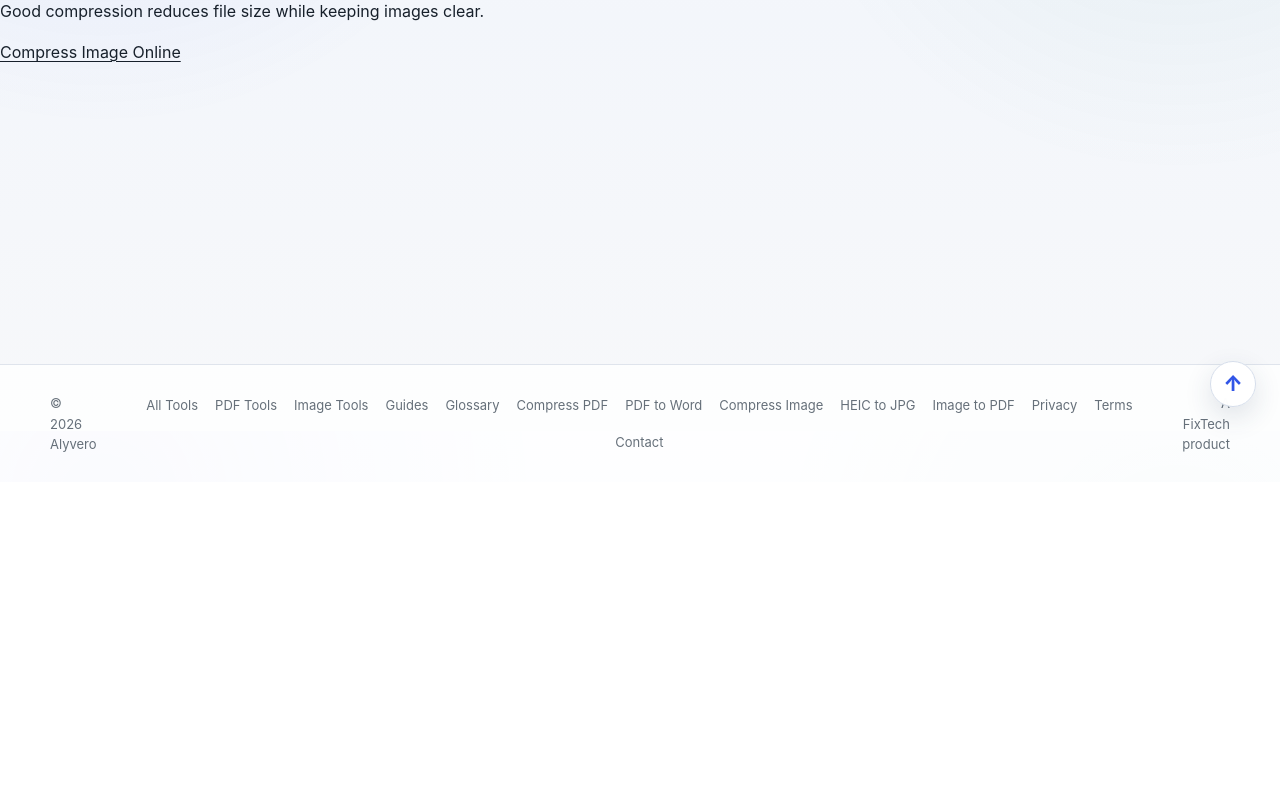
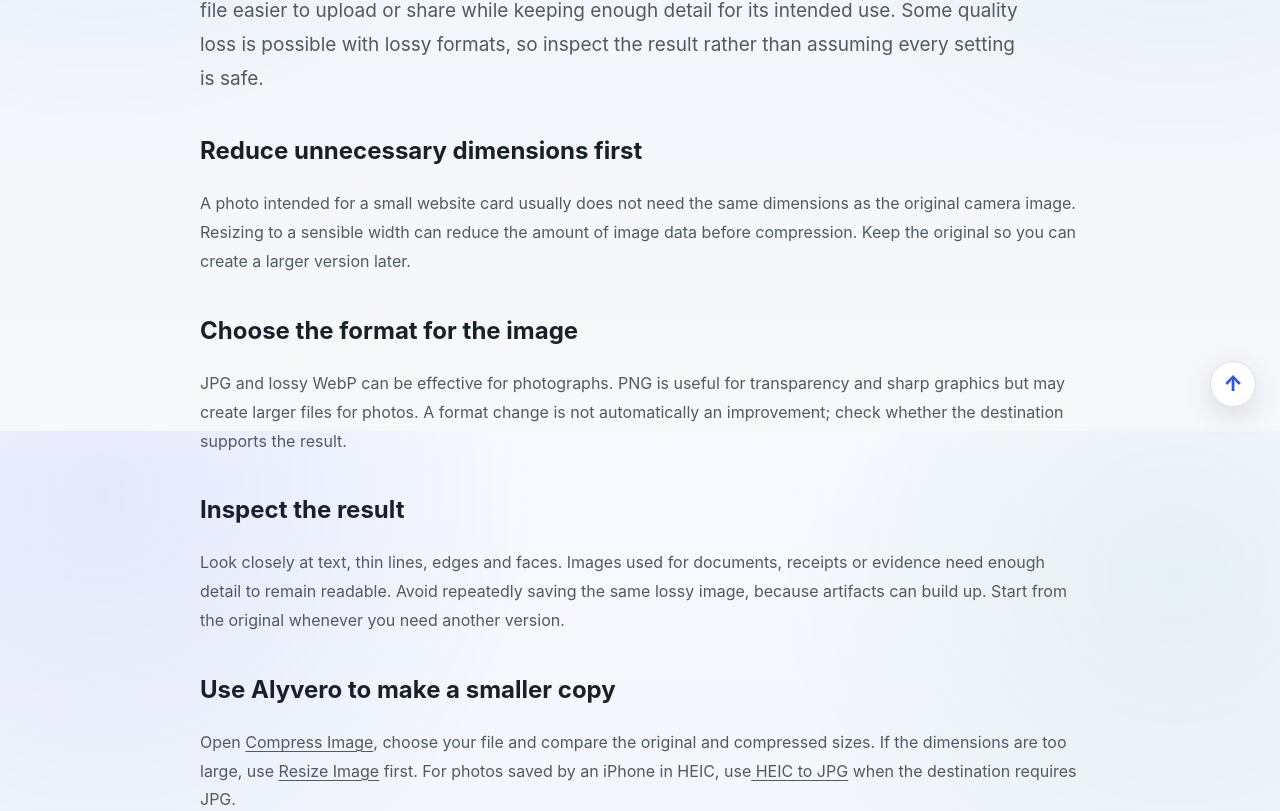
Before and after one commit to rindodi/alyvero, a Next.js app: page /compress-images-without-losing-quality in a window 1280 px wide. Shown: the part 369-1180 px from the top of the page. Before the commit the page ends 851 px from the top, so only its background shows below. Built offline with nearby package versions, Linux system fonts and the light colour scheme.

Commit message:
Add canonical and practical image compression guidance

```diff
--- a/app/compress-images-without-losing-quality/page.tsx
+++ b/app/compress-images-without-losing-quality/page.tsx
@@ -1,34 +1,58 @@
 import type { Metadata } from "next";
+import Link from "next/link";
 
 export const metadata: Metadata = {
-  title: "Compress Images Without Losing Quality | Alyvero",
-  description: "Reduce image file size while keeping good quality.",
+  title: "Compress Images Without Losing Quality: Practical Guide | Alyvero",
+  description:
+    "Reduce image file sizes with sensible dimensions and compression settings while checking that important visual details remain clear.",
+  alternates: { canonical: "/compress-images-without-losing-quality" },
 };
 
 export default function Page() {
   return (
-    <main>
+    <main className="container content-page">
+      <p className="eyebrow">Image guide</p>
       <h1>Compress Images Without Losing Quality</h1>
-
-      <p>
-        Compress images online and reduce file size for sharing and websites.
+      <p className="lead">
+        Image compression is a balance between file size and appearance. The
+        goal is to make a file easier to upload or share while keeping enough
+        detail for its intended use. Some quality loss is possible with lossy
+        formats, so inspect the result rather than assuming every setting is safe.
       </p>
 
-      <h2>Why compress images?</h2>
-
+      <h2>Reduce unnecessary dimensions first</h2>
       <p>
-        Smaller images load faster and use less storage space.
+        A photo intended for a small website card usually does not need the same
+        dimensions as the original camera image. Resizing to a sensible width
+        can reduce the amount of image data before compression. Keep the original
+        so you can create a larger version later.
       </p>
 
-      <h2>Keep image quality</h2>
-
+      <h2>Choose the format for the image</h2>
       <p>
-        Good compression reduces file size while keeping images clear.
+        JPG and lossy WebP can be effective for photographs. PNG is useful for
+        transparency and sharp graphics but may create larger files for photos.
+        A format change is not automatically an improvement; check whether the
+        destination supports the result.
       </p>
 
-      <a href="/compress-image">
-        Compress Image Online
-      </a>
+      <h2>Inspect the result</h2>
+      <p>
+        Look closely at text, thin lines, edges and faces. Images used for
+        documents, receipts or evidence need enough detail to remain readable.
+        Avoid repeatedly saving the same lossy image, because artifacts can build
+        up. Start from the original whenever you need another version.
+      </p>
+
+      <h2>Use Alyvero to make a smaller copy</h2>
+      <p>
+        Open <Link href="/compress-image">Compress Image</Link>, choose your
+        file and compare the original and compressed sizes. If the dimensions
+        are too large, use <Link href="/resize-image">Resize Image</Link> first.
+        For photos saved by an iPhone in HEIC, use
+        <Link href="/heic-to-jpg"> HEIC to JPG</Link> when the destination
+        requires JPG.
+      </p>
     </main>
   );
 }
```
